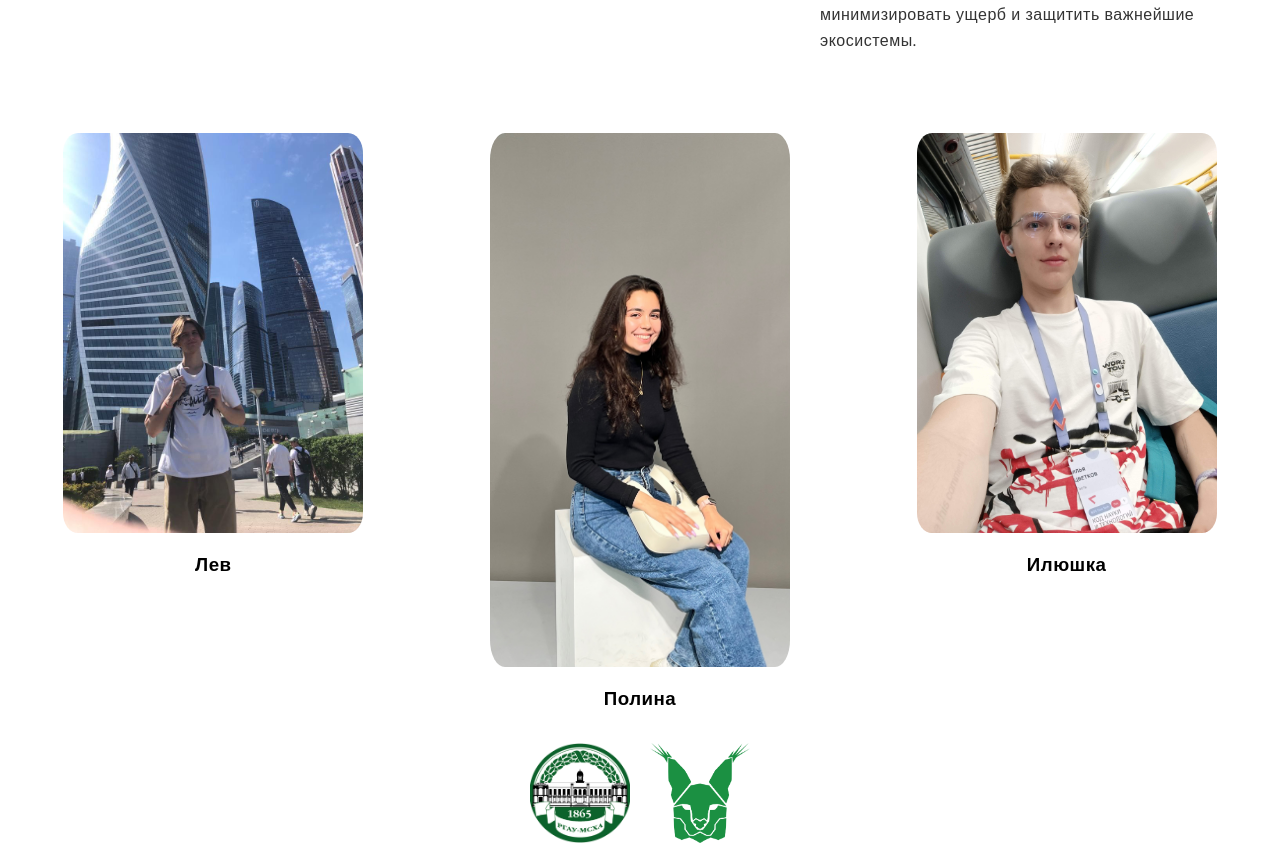
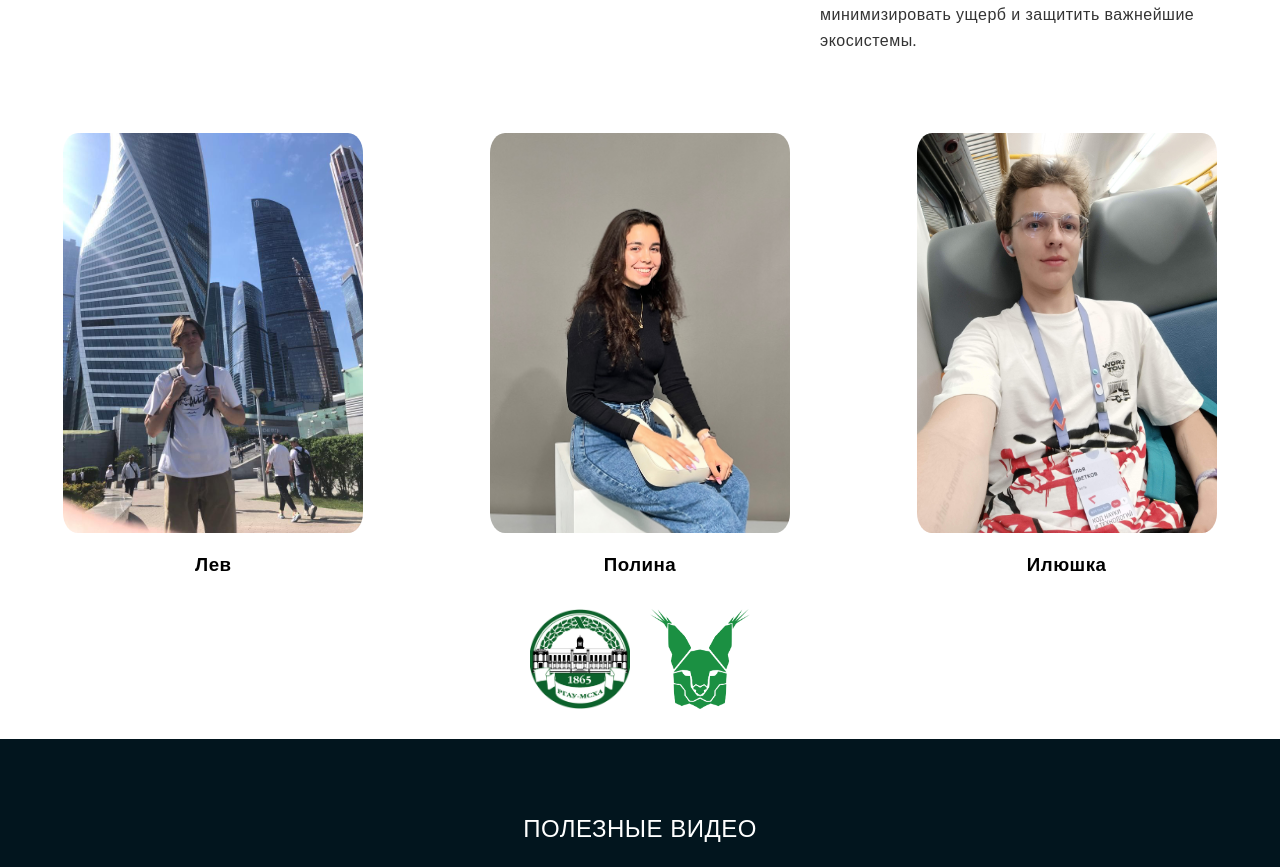
Before and after one commit to Brainiks/HAC_SFO, a plain HTML site: page index.html in a window 1280 px wide. Shown: the part 2126-2993 px from the top of the page. Drawn offline with nearby package versions, Linux system fonts and the light colour scheme.

Commit message:
utilities.css

```diff
--- a/css/utilities.css
+++ b/css/utilities.css
@@ -529,3 +529,7 @@ button {
 .btn--no-floating:hover {
     transform: none;
 }
+.photo{
+    height: 400px;
+    object-fit: cover;
+}
```
